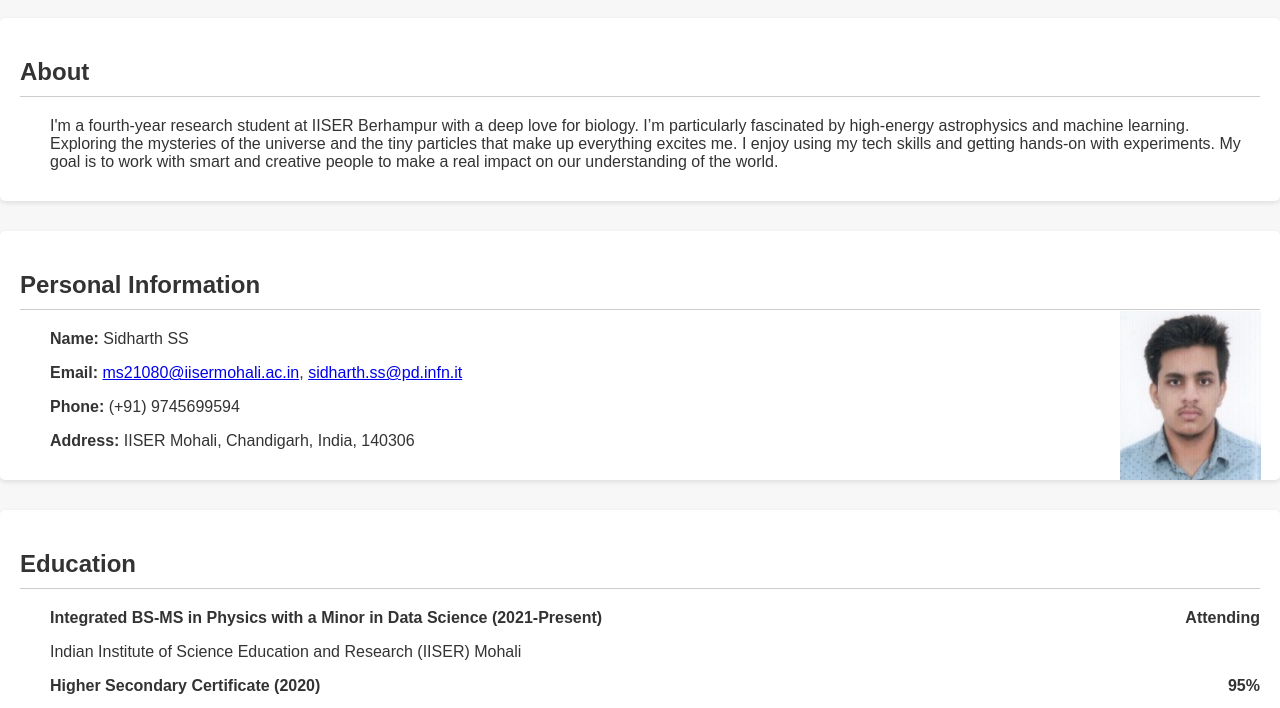
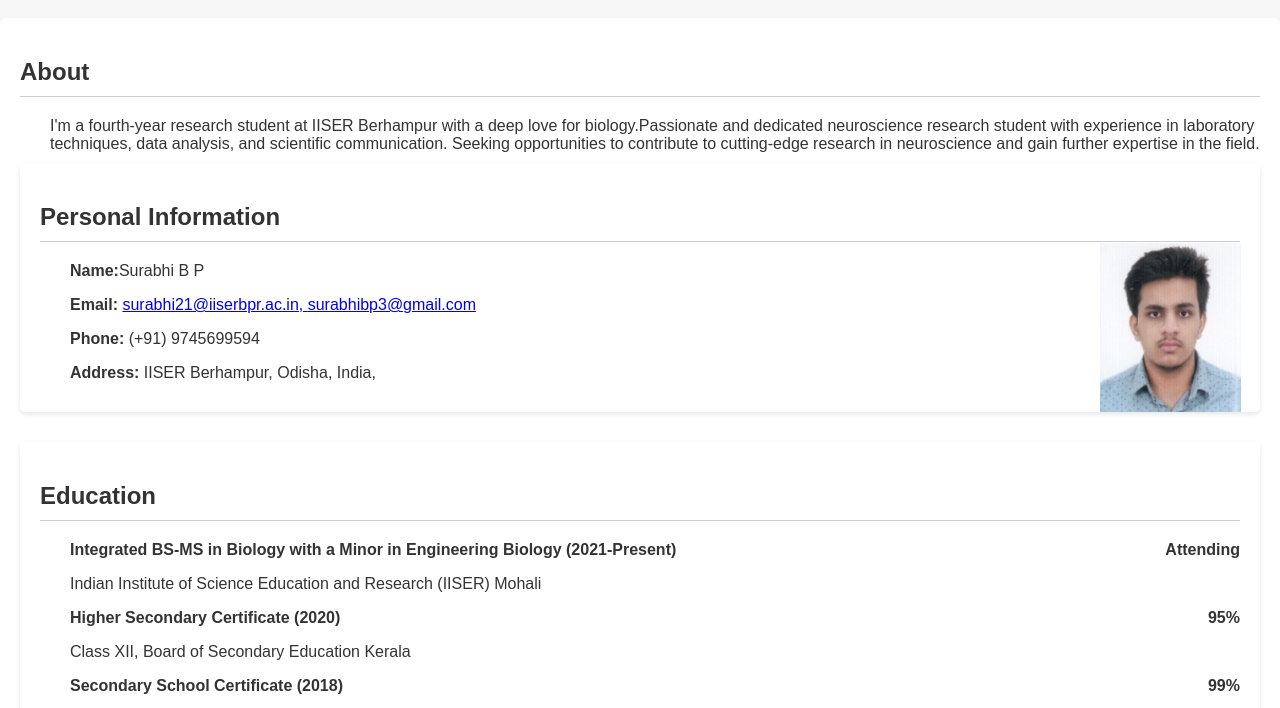
Before and after one commit to surabhi-b-p/CV, a plain HTML site: page index.html in a window 1280 px wide. Shown: the part 90-798 px from the top of the page. Drawn offline with Linux system fonts and the light colour scheme.

Commit message:
Update index.html

```diff
--- a/index.html
+++ b/index.html
@@ -62,8 +62,9 @@
     <div class="section">
         <h2>About</h2>
         <div class="content">
-            <p>I'm a fourth-year research student at IISER Berhampur with a deep love for biology. I’m particularly fascinated by high-energy astrophysics and machine learning. Exploring the mysteries of the universe and the tiny particles that make up everything excites me. I enjoy using my tech skills and getting hands-on with experiments. My goal is to work with smart and creative people to make a real impact on our understanding of the world.</p>
-        </div>
+            <p>I'm a fourth-year research student at IISER Berhampur with a deep love for biology.Passionate and dedicated neuroscience research student with experience in laboratory techniques, data analysis, and scientific communication. Seeking opportunities to contribute to cutting-edge research in neuroscience and gain further expertise in the field.
+
+
     </div>
 
     <div class="section">
@@ -72,10 +73,10 @@
             <div class="profile-picture">
                 <img src="image.png" alt="Profile Picture">
             </div>
-            <p><strong>Name:</strong> Sidharth SS</p>
-            <p><strong>Email:</strong> <a href="mailto:ms21080@iisermohali.ac.in">ms21080@iisermohali.ac.in</a>, <a href="mailto:sidharth.ss@pd.infn.it">sidharth.ss@pd.infn.it</a></p>
+            <p><strong>Name:</strong>Surabhi B P </p>
+            <p><strong>Email:</strong> <a href="mailto:ms21080@iisermohali.ac.in">surabhi21@iiserbpr.ac.in, <a href="mailto:sidharth.ss@pd.infn.it">surabhibp3@gmail.com</a></p>
             <p><strong>Phone:</strong> (+91) 9745699594</p>
-            <p><strong>Address:</strong> IISER Mohali, Chandigarh, India, 140306</p>
+            <p><strong>Address:</strong> IISER Berhampur, Odisha, India, </p>
         </div>
     </div>
 
@@ -83,7 +84,7 @@
         <h2>Education</h2>
         <div class="content">
             <p>
-                <strong>Integrated BS-MS in Physics with a Minor in Data Science (2021-Present)</strong>
+                <strong>Integrated BS-MS in Biology with a Minor in Engineering Biology (2021-Present)</strong>
                 <strong class="marks" style="float: right;">Attending</strong>
             </p>
             <p>Indian Institute of Science Education and Research (IISER) Mohali</p>
```
